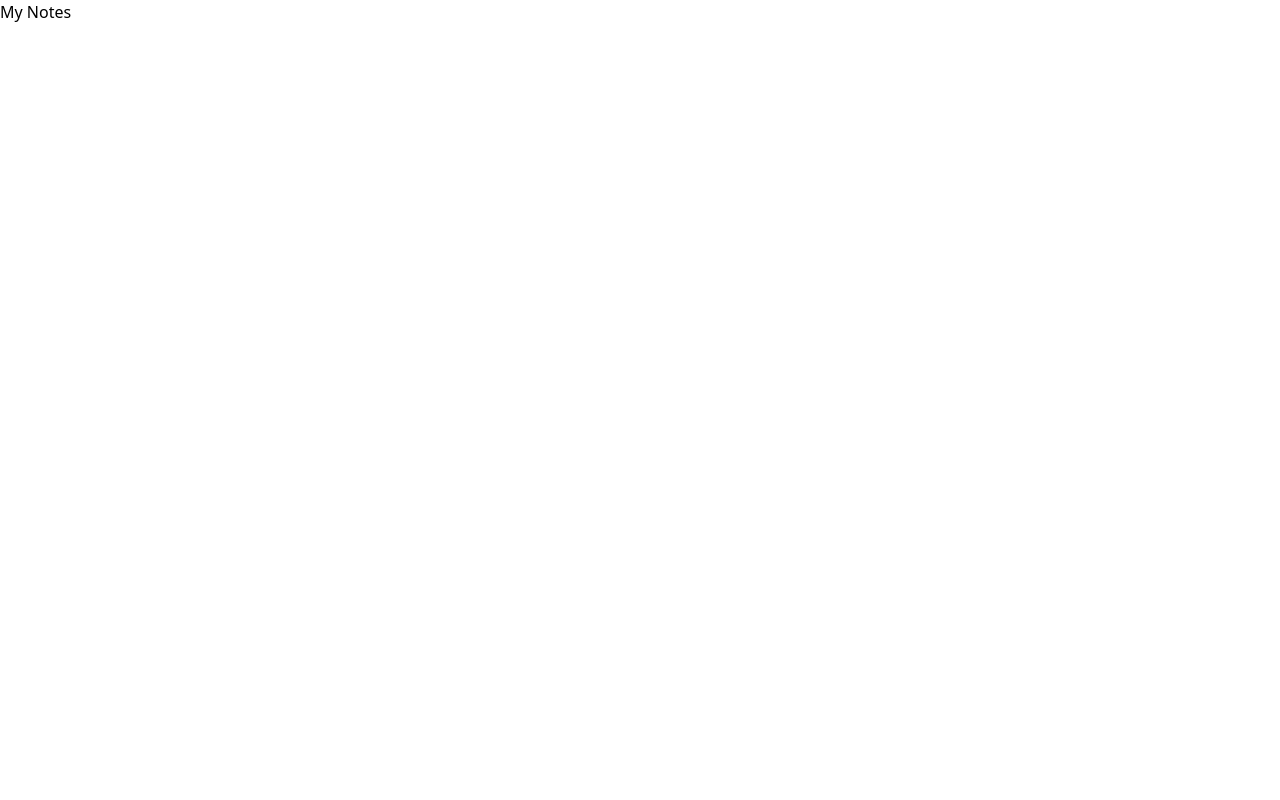
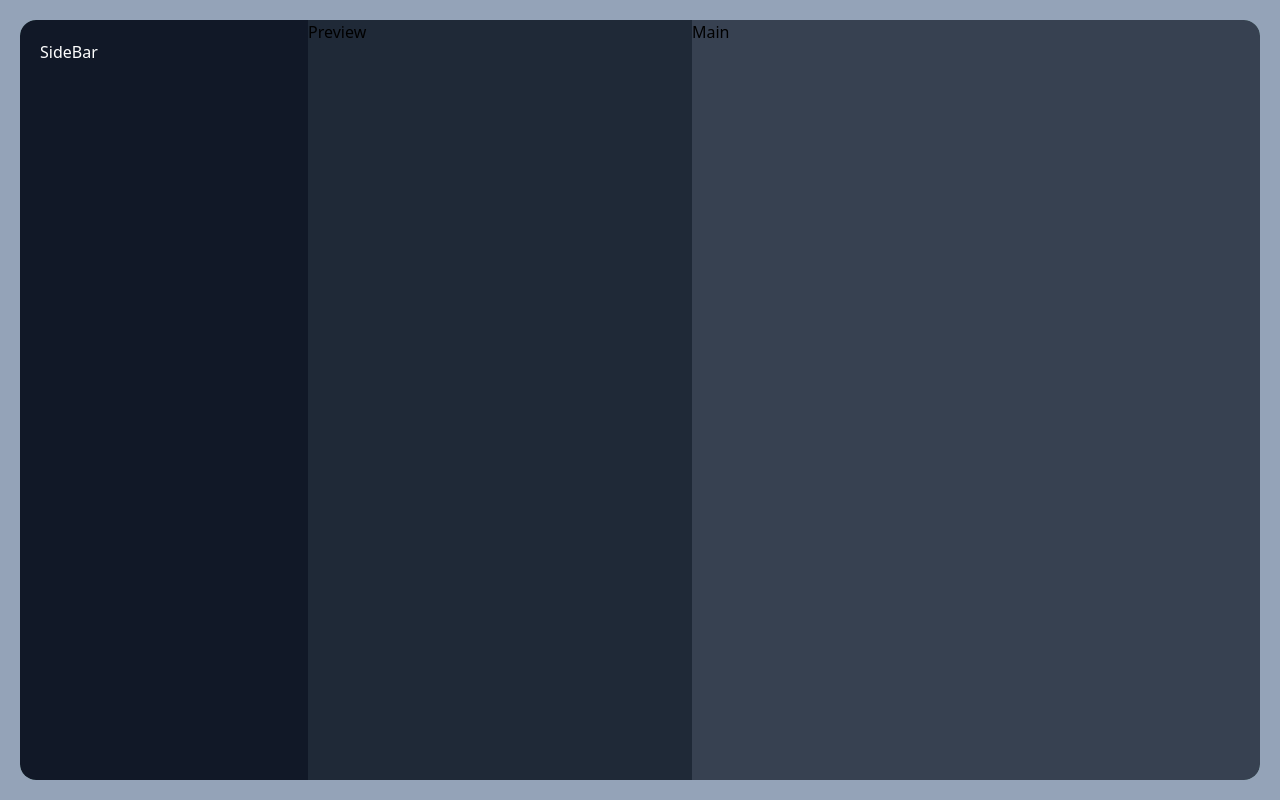
Before and after one commit to PrinceNarteh/my-notes, a Next.js app: page / in a window 1280 px wide. Built offline with nearby package versions, Linux system fonts and the light colour scheme.

Commit message:
completes layout

```diff
--- /dev/null
+++ b/components/Main.tsx
@@ -0,0 +1,11 @@
+import React from "react";
+
+const Main = () => {
+  return (
+    <div className="bg-gray-700h-[calc(100vh_-_40px)] bg-gray-700 flex-1 rounded-r-2xl">
+      Main
+    </div>
+  );
+};
+
+export default Main;
--- /dev/null
+++ b/components/Preview.tsx
@@ -0,0 +1,9 @@
+import React from "react";
+
+const Preview = () => {
+  return (
+    <div className="h-[calc(100vh_-_40px)] ml-72 w-96 bg-gray-800">Preview</div>
+  );
+};
+
+export default Preview;
--- /dev/null
+++ b/components/SideBar.tsx
@@ -0,0 +1,11 @@
+import React from "react";
+
+const SideBar = () => {
+  return (
+    <div className="fixed h-[calc(100vh_-_40px)] w-72 bg-gray-900 text-white rounded-l-2xl p-5">
+      SideBar
+    </div>
+  );
+};
+
+export default SideBar;
--- a/pages/index.tsx
+++ b/pages/index.tsx
@@ -1,7 +1,7 @@
-import { Inter } from "@next/font/google";
 import Head from "next/head";
-
-const inter = Inter({ subsets: ["latin"] });
+import Main from "../components/Main";
+import Preview from "../components/Preview";
+import SideBar from "../components/SideBar";
 
 export default function Home() {
   return (
@@ -12,8 +12,12 @@ export default function Home() {
         <meta name="viewport" content="width=device-width, initial-scale=1" />
         <link rel="icon" href="/favicon.ico" />
       </Head>
-      <main>
-        <h1>My Notes</h1>
+      <main className="bg-slate-400 p-5">
+        <div className="flex relative w-[calc(100vw_-_40px)] h-[calc(100vh_-_40px)] mx-auto h-50 bg-teal-100 rounded-2xl">
+          <SideBar />
+          <Preview />
+          <Main />
+        </div>
       </main>
     </>
   );
```
